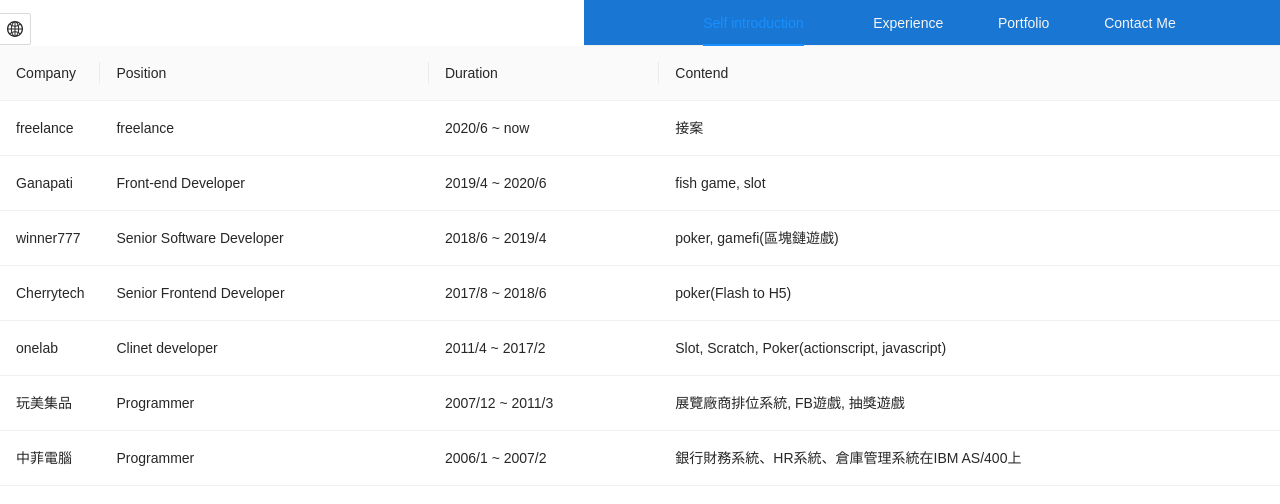
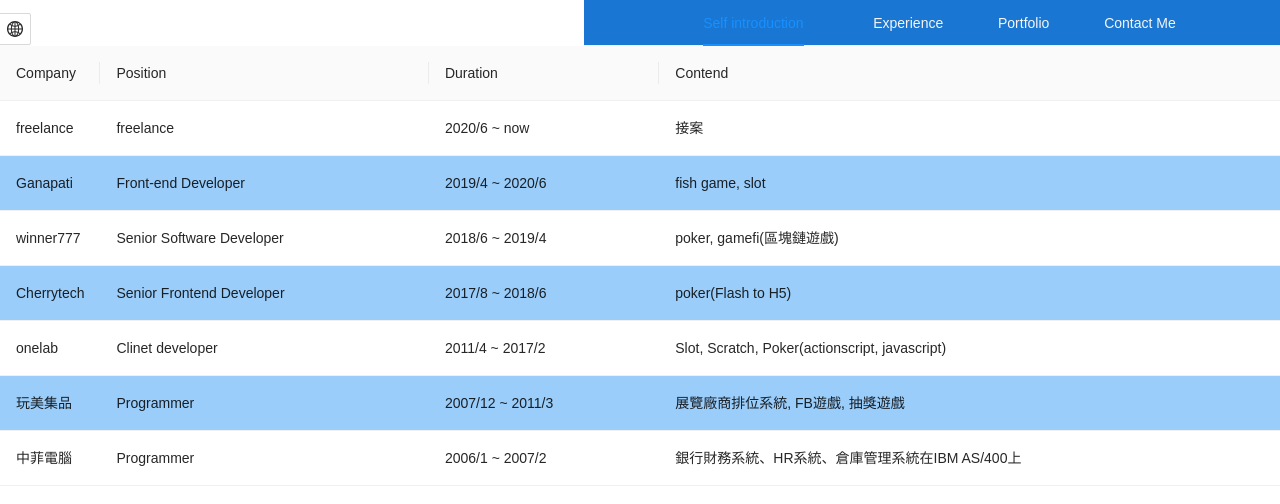
Before and after one commit to meinei1333/PersonalPage, a React (Create React App) app: page /experiencePage in a window 1280 px wide. Shown: the top 504 px of the page. Built offline with nearby package versions, Linux system fonts and the light colour scheme.

Commit message:
add ExperiencePage even tr set color

```diff
--- a/src/pages/experience/ExperiencePage.module.css
+++ b/src/pages/experience/ExperiencePage.module.css
@@ -2,3 +2,8 @@
     height: 100%;
     width: 100%;
 }
+
+.table tr:nth-child(even)
+ {
+    background-color: rgb(154, 205, 250);
+}
--- a/src/pages/experience/ExperiencePage.tsx
+++ b/src/pages/experience/ExperiencePage.tsx
@@ -39,6 +39,6 @@ export const ExperiencePage: React.FC = () => {
 
     return <div className={styles["experience"]}>
         <Header></Header>
-        <Table dataSource={list} columns={columns} pagination={false} />
+        <Table className={styles["table"]} dataSource={list} columns={columns} pagination={false} />
     </div>
 }
```
Also changed, not shown: 1 other file (tests, documents, lock files or other folders).
